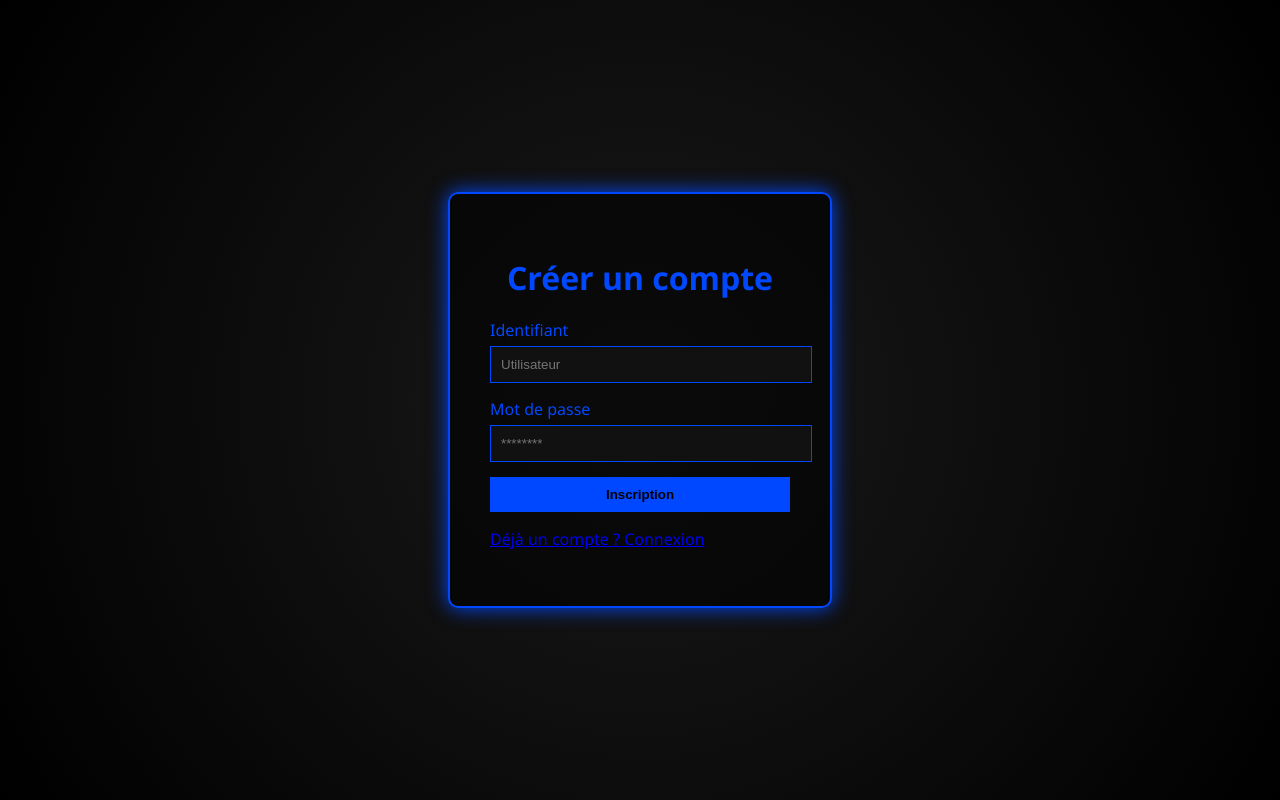
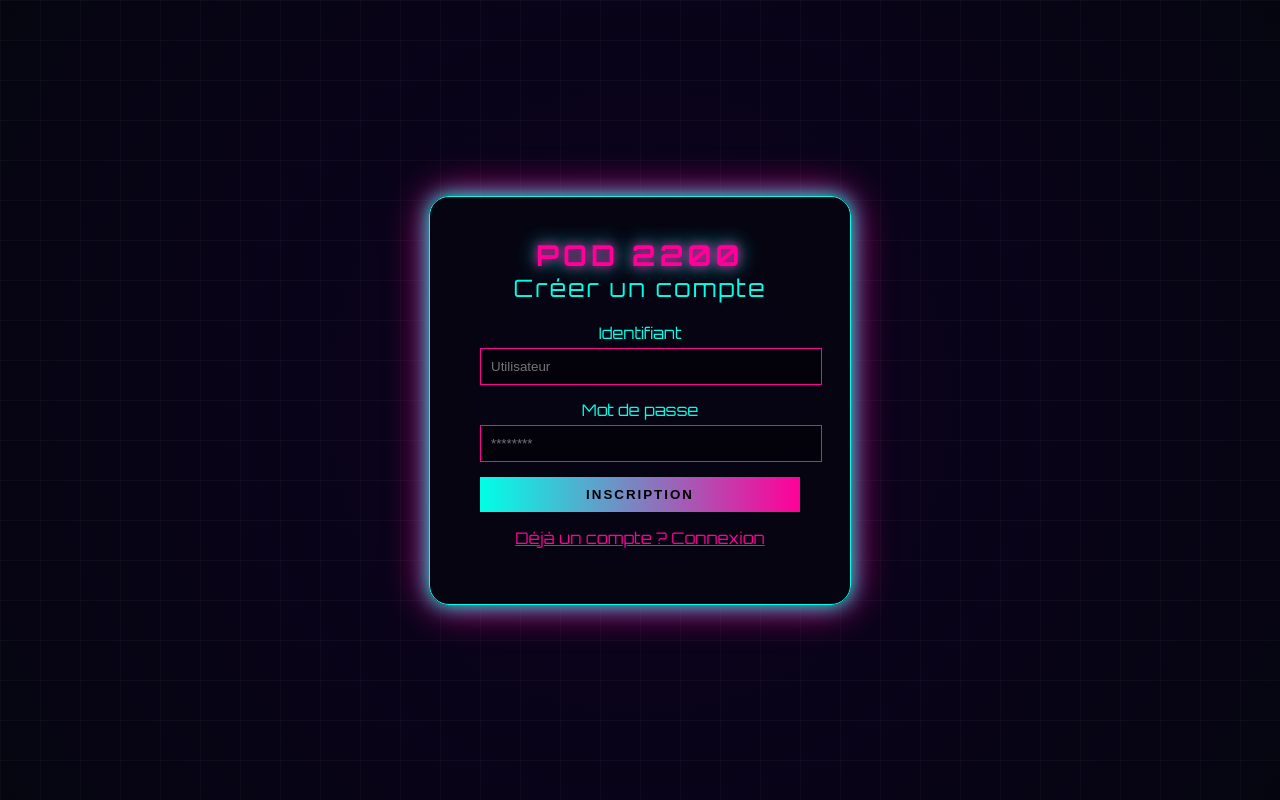
Before and after one commit to TheoMestries/PodJdr, a website: page public/register.html in a window 1280 px wide. Drawn offline with Linux system fonts and the light colour scheme.

Commit message:
feat: modernize pod style for 2200

```diff
--- a/public/register.html
+++ b/public/register.html
@@ -3,12 +3,13 @@
 <head>
   <meta charset="UTF-8" />
   <meta name="viewport" content="width=device-width, initial-scale=1.0" />
-  <title>Pod JDR - Inscription</title>
+  <title>POD 2200 - Inscription</title>
   <link rel="stylesheet" href="styles.css" />
 </head>
 <body class="auth">
   <div class="login-container">
-    <h1>Créer un compte</h1>
+    <h1 class="logo">POD 2200</h1>
+    <h2>Créer un compte</h2>
     <form>
       <label for="username">Identifiant</label>
       <input id="username" type="text" placeholder="Utilisateur" />
--- a/public/styles.css
+++ b/public/styles.css
@@ -1,16 +1,33 @@
+@import url('https://fonts.googleapis.com/css2?family=Orbitron:wght@400;700&display=swap');
+
 :root {
-  --neon-blue: #0048ff;
-  --dark-bg: #000;
-  --panel-bg: rgba(0, 0, 0, 0.6);
-  --font-family: 'Segoe UI', Tahoma, Geneva, Verdana, sans-serif;
+  --primary: #00ffe7;
+  --secondary: #ff0099;
+  --dark-bg: #050510;
+  --panel-bg: rgba(5, 5, 16, 0.8);
+  --font-family: 'Orbitron', 'Segoe UI', Tahoma, Geneva, Verdana, sans-serif;
 }
 
+/* GLOBAL */
 body {
   margin: 0;
   min-height: 100vh;
-  background: radial-gradient(circle at center, #1a1a1a, var(--dark-bg));
-  color: var(--neon-blue);
   font-family: var(--font-family);
+  color: var(--primary);
+  background: radial-gradient(circle at center, #0d0221 0%, var(--dark-bg) 100%);
+  position: relative;
+  overflow: hidden;
+}
+
+body::before {
+  content: "";
+  position: fixed;
+  inset: 0;
+  background:
+    linear-gradient(90deg, rgba(255,255,255,0.03) 1px, transparent 1px),
+    linear-gradient(rgba(255,255,255,0.03) 1px, transparent 1px);
+  background-size: 40px 40px;
+  pointer-events: none;
 }
 
 body.auth {
@@ -19,18 +36,31 @@ body.auth {
   align-items: center;
 }
 
+.logo {
+  font-size: 1.8rem;
+  color: var(--secondary);
+  text-transform: uppercase;
+  letter-spacing: 4px;
+  text-shadow: 0 0 10px var(--secondary), 0 0 20px var(--primary);
+  margin: 0;
+}
+
+/* LOGIN & REGISTER */
 .login-container {
   background: var(--panel-bg);
-  padding: 40px;
-  border: 2px solid var(--neon-blue);
-  border-radius: 10px;
-  box-shadow: 0 0 20px var(--neon-blue);
-  width: 300px;
+  padding: 40px 50px;
+  border: 1px solid var(--primary);
+  border-radius: 20px;
+  box-shadow: 0 0 20px var(--primary), 0 0 40px var(--secondary);
+  width: 320px;
+  text-align: center;
+  backdrop-filter: blur(6px);
 }
 
-.login-container h1 {
-  text-align: center;
-  margin-bottom: 20px;
+.login-container h2 {
+  margin: 0 0 20px;
+  font-weight: normal;
+  letter-spacing: 2px;
 }
 
 .login-container label {
@@ -42,42 +72,60 @@ body.auth {
   width: 100%;
   padding: 10px;
   margin-bottom: 15px;
-  background: #111;
-  border: 1px solid var(--neon-blue);
-  color: var(--neon-blue);
+  background: rgba(0, 0, 0, 0.4);
+  border: 1px solid var(--secondary);
+  color: var(--primary);
 }
 
 .login-container button {
   width: 100%;
   padding: 10px;
-  background: var(--neon-blue);
+  background: linear-gradient(90deg, var(--primary), var(--secondary));
   border: none;
   color: #000;
   font-weight: bold;
   cursor: pointer;
+  text-transform: uppercase;
+  letter-spacing: 2px;
 }
 
 .login-container button:hover {
-  opacity: 0.8;
+  box-shadow: 0 0 10px var(--secondary), 0 0 20px var(--primary);
+}
+
+.login-container a {
+  color: var(--secondary);
+}
+
+/* HUB */
+.top-bar {
+  text-align: center;
+  padding: 15px 0;
+  background: var(--panel-bg);
+  border-bottom: 1px solid var(--primary);
+  box-shadow: 0 0 10px var(--primary);
+  backdrop-filter: blur(6px);
 }
 
 .hub-container {
   display: flex;
-  height: 100vh;
+  height: calc(100vh - 70px);
 }
 
 .sidebar {
   width: 260px;
   padding: 20px;
-  border-right: 1px solid var(--neon-blue);
+  border-right: 1px solid var(--primary);
   background: var(--panel-bg);
   display: flex;
   flex-direction: column;
   gap: 20px;
+  backdrop-filter: blur(6px);
 }
 
 .sidebar h2 {
   margin: 0 0 10px;
+  color: var(--secondary);
 }
 
 .sidebar ul {
@@ -101,24 +149,25 @@ body.auth {
 .sidebar input {
   flex: 1;
   padding: 6px;
-  background: #111;
-  border: 1px solid var(--neon-blue);
-  color: var(--neon-blue);
+  background: rgba(0, 0, 0, 0.4);
+  border: 1px solid var(--primary);
+  color: var(--primary);
 }
 
 .sidebar button {
   padding: 6px 12px;
-  background: var(--neon-blue);
+  background: linear-gradient(90deg, var(--primary), var(--secondary));
   border: none;
   color: #000;
   cursor: pointer;
+  text-transform: uppercase;
 }
 
 .delete-btn {
   padding: 0;
   background: none;
   border: none;
-  color: var(--neon-blue);
+  color: var(--secondary);
   cursor: pointer;
 }
 
@@ -131,7 +180,8 @@ body.auth {
 .user-bar {
   text-align: center;
   padding: 20px;
-  border-bottom: 1px solid var(--neon-blue);
+  border-bottom: 1px solid var(--primary);
+  color: var(--secondary);
 }
 
 .chat {
@@ -161,15 +211,16 @@ body.auth {
 #message-input {
   flex: 1;
   padding: 6px;
-  background: #111;
-  border: 1px solid var(--neon-blue);
-  color: var(--neon-blue);
+  background: rgba(0, 0, 0, 0.4);
+  border: 1px solid var(--primary);
+  color: var(--primary);
 }
 
 #message-form button {
   padding: 6px 12px;
-  background: var(--neon-blue);
+  background: linear-gradient(90deg, var(--primary), var(--secondary));
   border: none;
   color: #000;
   cursor: pointer;
+  text-transform: uppercase;
 }
```
Also changed, not shown: public/hub.html (+4 -1 lines), public/index.html (+3 -2 lines).
